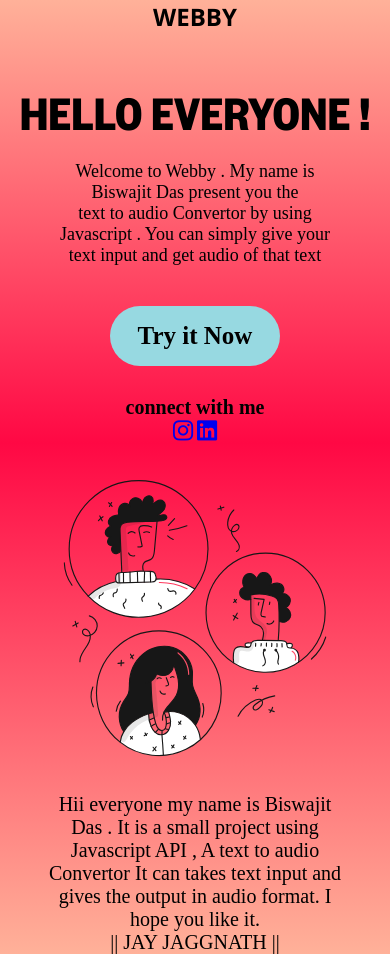
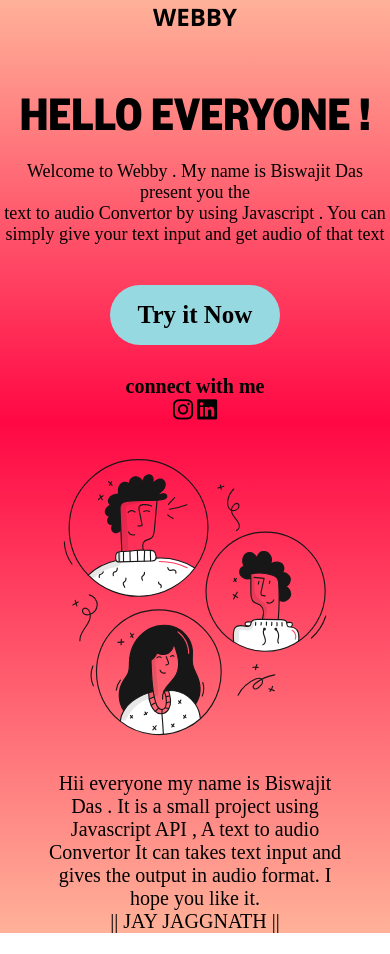
Before and after one commit to Biswajitdas2/webby-1st-ai, a plain HTML site: page index.html in a window 390 px wide. After the commit the page ends 933 px from the top, so only its background shows below. Drawn offline with Linux system fonts and the light colour scheme; a web font is replaced by a local one.

Commit message:
Update style.css

```diff
--- a/style.css
+++ b/style.css
@@ -36,7 +36,6 @@
     text-align: center;
     font-family: style;
     font-size: 28px;
-    width:300px;
     margin-top: 20px;
     animation: d2 3s forwards;
 }
@@ -101,6 +100,7 @@ button:hover{
 i{
     font-size: 23px;
     display: inline;
+    color: black;
 }
 i:hover{
     box-shadow: 1px 1px 30px aqua,
@@ -171,7 +171,6 @@ i:hover{
         text-align: center;
         font-family: style;
         font-size: 18px;
-         width:300px;
     }
     .text{
 
```
